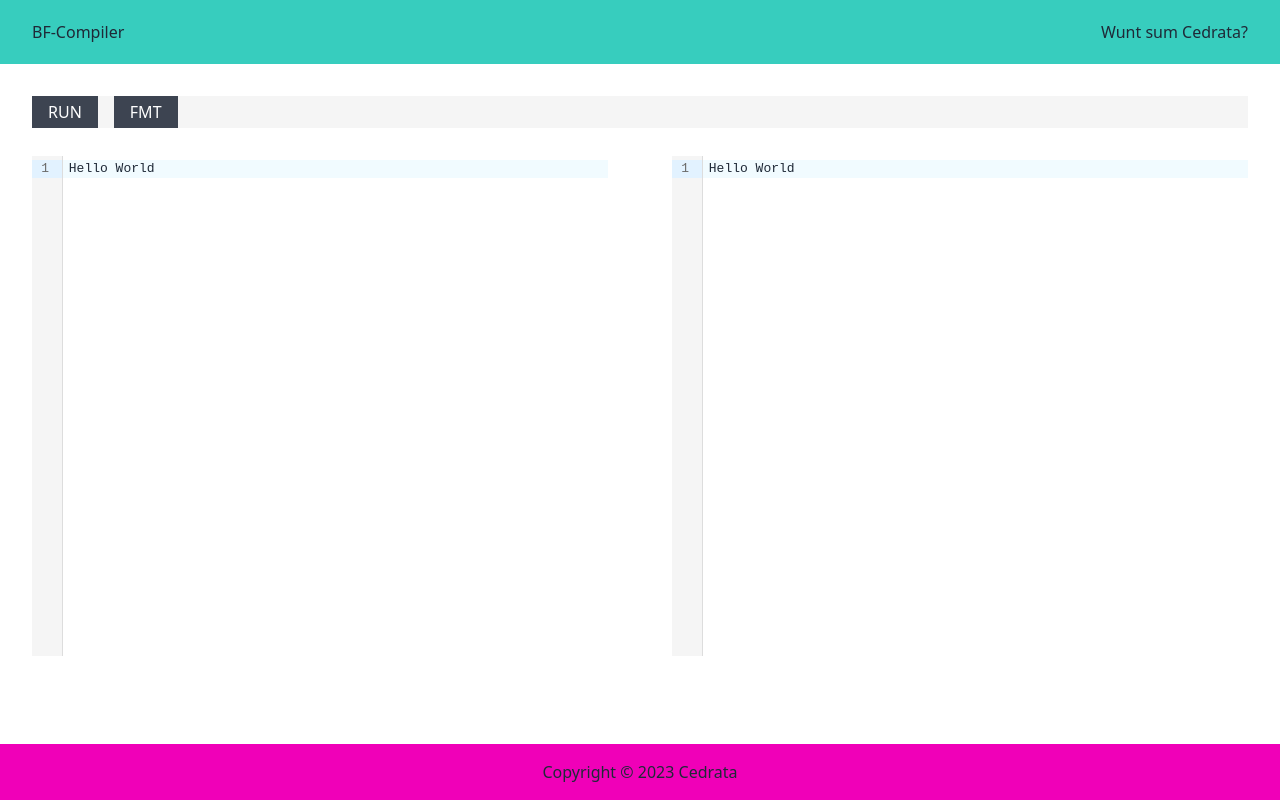
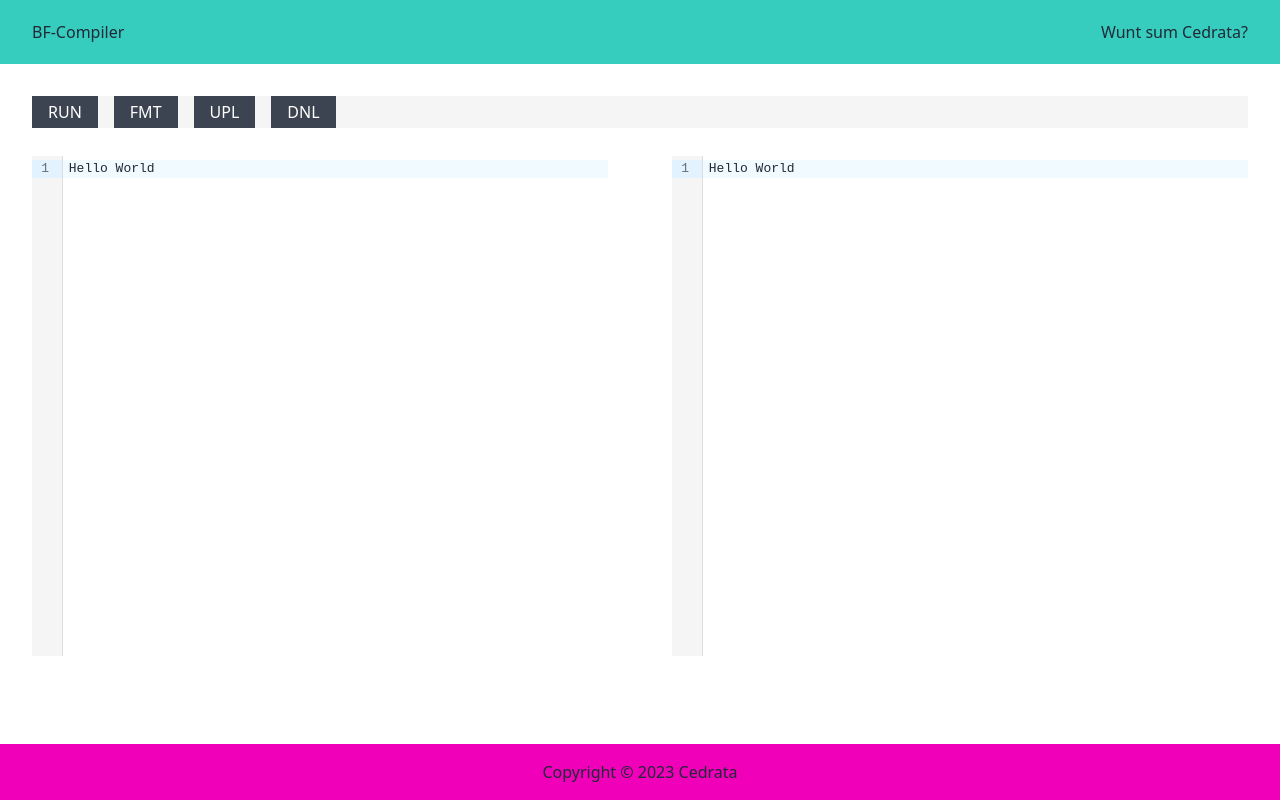
Before and after one commit to cedrata/brainfuck-compiler, a SvelteKit app: page / in a window 1280 px wide. Built offline with nearby package versions, Linux system fonts and the light colour scheme.

Commit message:
[UPDATE] add buttons and titles to toolbar

```diff
--- a/src/routes/+page.svelte
+++ b/src/routes/+page.svelte
@@ -21,8 +21,10 @@
 					id="tool-bar"
 					class="col-start-1 lg:col-span-2 row-start-1 h-8 bg-neutral-100 flex flex-row space-x-4"
 				>
-					<button class="bg-neutral text-base-100 px-4 hover:bg-neutral-500">RUN</button>
-					<button class="bg-neutral text-base-100 px-4 hover:bg-neutral-500">FMT</button>
+					<button title="Run the code compilation" class="bg-neutral text-base-100 px-4 hover:bg-neutral-500">RUN</button>
+					<button title="Format the given code" class="bg-neutral text-base-100 px-4 hover:bg-neutral-500">FMT</button>
+					<button title="Upload a brainf*ck script from your computer" class="bg-neutral text-base-100 px-4 hover:bg-neutral-500">UPL</button>
+					<button title="Download the compilation result to your computer" class="bg-neutral text-base-100 px-4 hover:bg-neutral-500">DNL</button>
 				</div>
 				<div class="lg:col-start-1 max-md:row-start-2 lg:row-start-2 lg:row-span-2">
 					<CodeMirror {editorHeight} />
```
